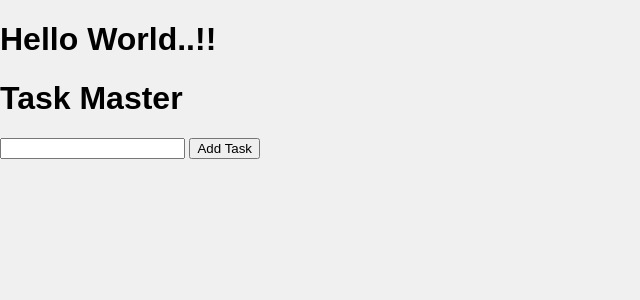
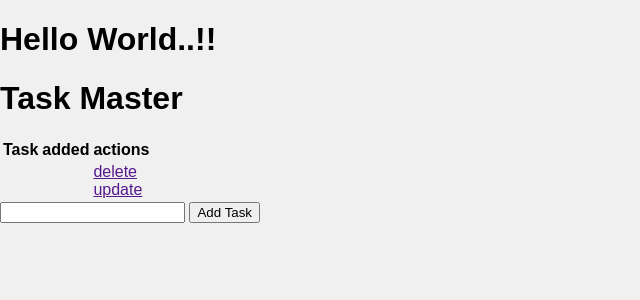
Before and after one commit to philip-thomas-12/to_do_list_flask, a Flask app: template templates/index.html in a window 1280 px wide. Shown: the top 300 px of the page, without its empty margins (0-640 px from the left). Run offline with Flask 3, Linux system fonts and the light colour scheme; the template is opened without the code that fills it, so the values that code supplies are empty.

Commit message:
app.py updated

```diff
--- a/app.py
+++ b/app.py
@@ -14,8 +14,13 @@ class Todo(db.Model):
     def __repr__(self):
         return '<Task %r>' % self.id
 
-@app.route('/')
+@app.route('/',methods=['POST','GET'])
 def index():
-    return render_template('index.html')
+
+    if request.method == 'POST':
+        pass
+    else:
+        return render_template('index.html')
+
 if __name__ == "__main__":
     app.run(debug=True)
--- a/templates/index.html
+++ b/templates/index.html
@@ -1,10 +1,28 @@
 {% extends "base.html" %}
 {% block head %}
+<title>task master</title>
 <h1>Hello World..!!</h1>
 {% endblock %}
 {% block content %}
 <div class="content">
     <h1>Task Master</h1>
+
+    <table>
+        <tr>
+            <th>Task</th>
+            <th>added</th>
+            <th>actions</th>
+        </tr>
+        <tr>
+            <td></td>
+            <td></td>
+            <td>
+                <a href="">delete</a>
+                <br>
+                <a href="">update</a>
+            </td>
+        </tr>
+    </table>
     <form action="/" method="POST">
         <input type="text" name="content" id="content">
         <input type="submit" value="Add Task">
```
